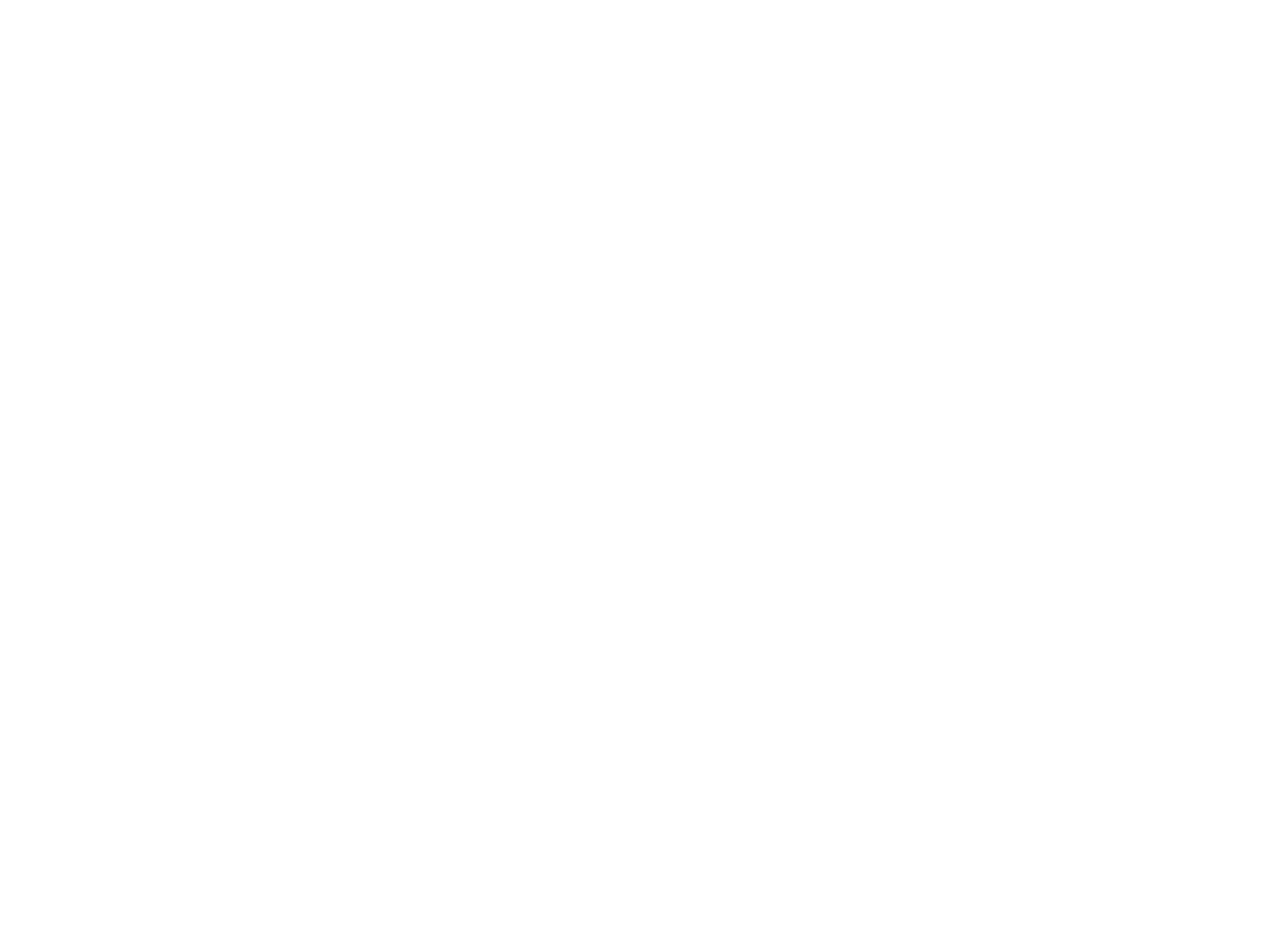
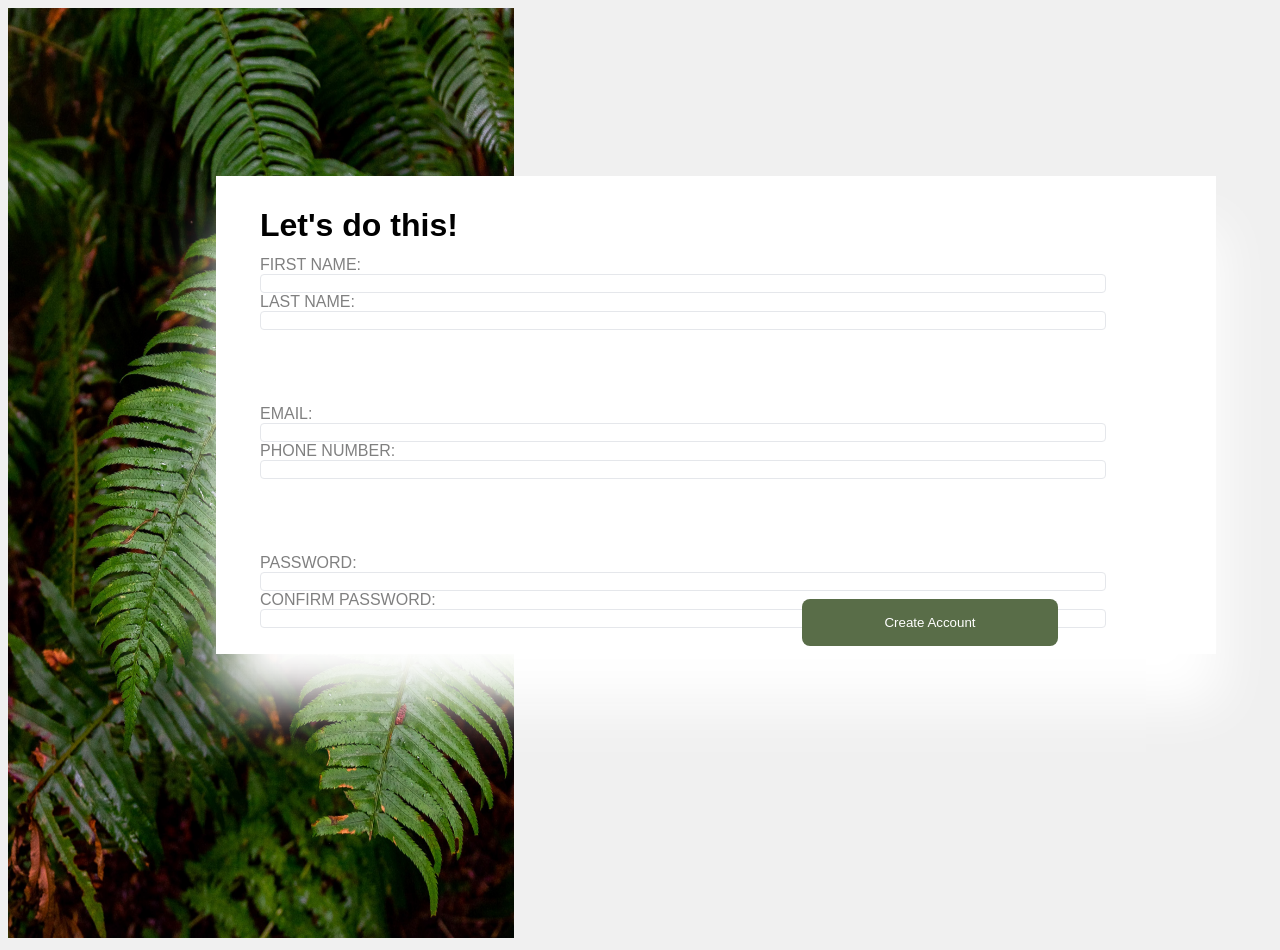
Before and after one commit to linkmaster811/sign-up-form, a plain HTML site: page index.html in a window 1280 px wide. Before the commit the page ends 800 px from the top, so only its background shows below. Drawn offline with Linux system fonts and the light colour scheme.

Commit message:
Finished skeleton with image and buttons

```diff
--- a/index.html
+++ b/index.html
@@ -3,10 +3,42 @@
 <head>
     <meta charset="UTF-8">
     <meta name="viewport" content="width=device-width, initial-scale=1.0">
-    <title>Document</title>
+    <title>Sign-up Sheet</title>
     <link rel="stylesheet" href="style.css">
 </head>
 <body>
-
+    <div class="image">
+        <img src="plants.jpg" alt="plants">
+    </div>
+    <div class="forms">
+        <div class="formwrap">
+            <h1 class="title">Let's do this!</h1>
+            <div class="group1">
+                <label for="fname">
+                    First Name: <input type="text" id="fname" name="first_name" />
+                </label>
+                <label for="lname">
+                    Last Name: <input type="text" id="lname" name="last_name" />
+                </label>
+            </div>
+            <div class="group2">
+                <label for="email">
+                    Email: <input type="email" id="email" name="email" />
+                </label>
+                <label for="phone">
+                    Phone Number: <input type="number" id="phone" name="phone" />
+                </label>
+            </div>
+            <div class="group3">
+                <label for="password">
+                    Password: <input type="password" id="password" name="password" />
+                </label>
+                <label for="cpassword">
+                    Confirm Password: <input type="password" id="cpassword" name="cpassword" />
+                </label>
+            </div>
+        </div>
+    </div>
+    <input type="submit" value="Create Account">
 </body>
 </html>
--- a/style.css
+++ b/style.css
@@ -0,0 +1,90 @@
+body {
+    background-color:rgb(240, 240, 240);
+    font-family: Arial, Helvetica, sans-serif;
+}
+
+img {
+    width: 40%;
+    height: 930px;
+}
+
+.forms {
+    position: absolute;
+    top: 20vh;
+    right: 5vw;
+    margin-top: 1rem;
+    padding-left: 8rem;
+    padding-bottom: 10rem;
+    background-color: white;
+    width: 1000px;
+    box-shadow: 5px 50px 50px white;
+    box-sizing: border-box;
+
+}
+
+.formwrap {
+    display: block;
+    gap: 4rem;
+    margin: 1rem ;
+    font-size: 1rem;
+}
+
+input {
+    border:  1px solid #E5E7EB;
+    outline: 1px;
+    border-radius: 4px;
+    width: 100%;
+   }
+
+
+.title {
+    position: relative;
+    top: 10px;
+    right: 100px;
+}
+
+input:focus {
+    border:  1px solid hsla(240, 100%, 50%, 0.925);
+    box-shadow: 4px 4px 4px hsla(195, 27%, 74%, 0.815);
+    outline: 1px;
+  }
+
+   label {
+    text-transform: uppercase;
+    color: grey;
+   }
+
+.group1 {
+    position: relative;
+    left: -100px;
+    top: 0px;
+}
+
+
+.group2 {
+    position: relative;
+    left: -100px;;
+    top: 75px;
+}
+
+
+.group3 {
+    position: relative;
+    left: -100px;
+    top: 150px;
+}
+
+input[type=button], input[type=submit], input[type=reset] {
+    position: absolute;
+    left: 800px;
+    bottom: 150px;
+    background-color: #596D48;
+    border: none;
+    color: white;
+    padding: 16px 32px;
+    text-decoration: none;
+    margin: 4px 2px;
+    cursor: pointer;
+    border-radius: 8px;
+    width:20%
+  }
```
Also changed, not shown: plants.jpg (added), 1 other file.
